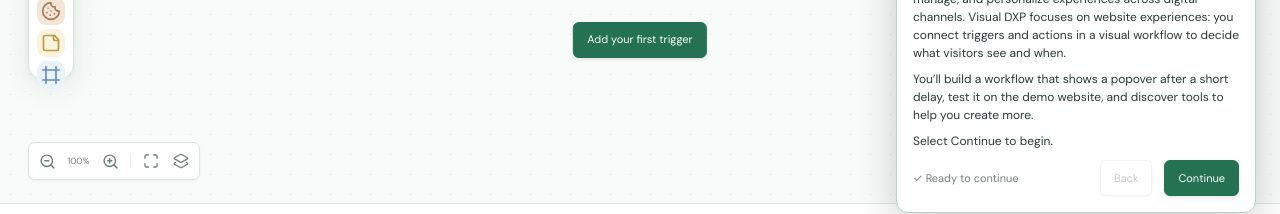
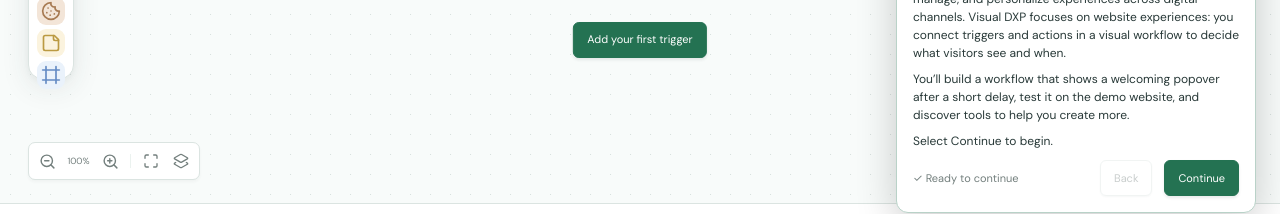
Before and after one commit to dani-beltran/visual-dxp, a Next.js app: page / in a window 1280 px wide. Shown: the part 563-777 px from the top of the page. Built offline with nearby package versions, Linux system fonts and the light colour scheme.

Commit message:
Describe tutorial popover as a welcoming experience

```diff
--- a/src/tutorial/en.ts
+++ b/src/tutorial/en.ts
@@ -23,7 +23,7 @@ export const tutorialEnglish = {
   'tutorial.intro.about':
     'A Digital Experience Platform (DXP) helps teams create, manage, and personalize experiences across digital channels. Visual DXP focuses on website experiences: you connect triggers and actions in a visual workflow to decide what visitors see and when.',
   'tutorial.intro.exercise':
-    'You’ll build a workflow that shows a popover after a short delay, test it on the demo website, and discover tools to help you create more.',
+    'You’ll build a workflow that shows a welcoming popover after a short delay, test it on the demo website, and discover tools to help you create more.',
   'tutorial.website.title': 'Choose the demo website',
   'tutorial.website.body':
     'Workflows add experiences to a target website. Open the website control, leave its demo input empty, and save. The included /demo-site.html needs no credentials or installation.',
--- a/src/tutorial/es.ts
+++ b/src/tutorial/es.ts
@@ -23,7 +23,7 @@ export const tutorialSpanish = {
   'tutorial.intro.about':
     'Una plataforma de experiencia digital (DXP) ayuda a los equipos a crear, gestionar y personalizar experiencias en canales digitales. Visual DXP se centra en sitios web: conectas disparadores y acciones en un flujo visual para decidir qué ven los visitantes y cuándo.',
   'tutorial.intro.exercise':
-    'Crearás un flujo que muestra una ventana emergente tras una breve espera, lo probarás en el sitio de demostración y descubrirás herramientas para crear más.',
+    'Crearás un flujo que muestra una ventana emergente de bienvenida tras una breve espera, lo probarás en el sitio de demostración y descubrirás herramientas para crear más.',
   'tutorial.website.title': 'Elige el sitio de demostración',
   'tutorial.website.body':
     'Los flujos añaden experiencias a un sitio web de destino. Abre el control del sitio, deja vacío el campo para usar la demostración y guarda. /demo-site.html no necesita credenciales ni instalación.',
```
